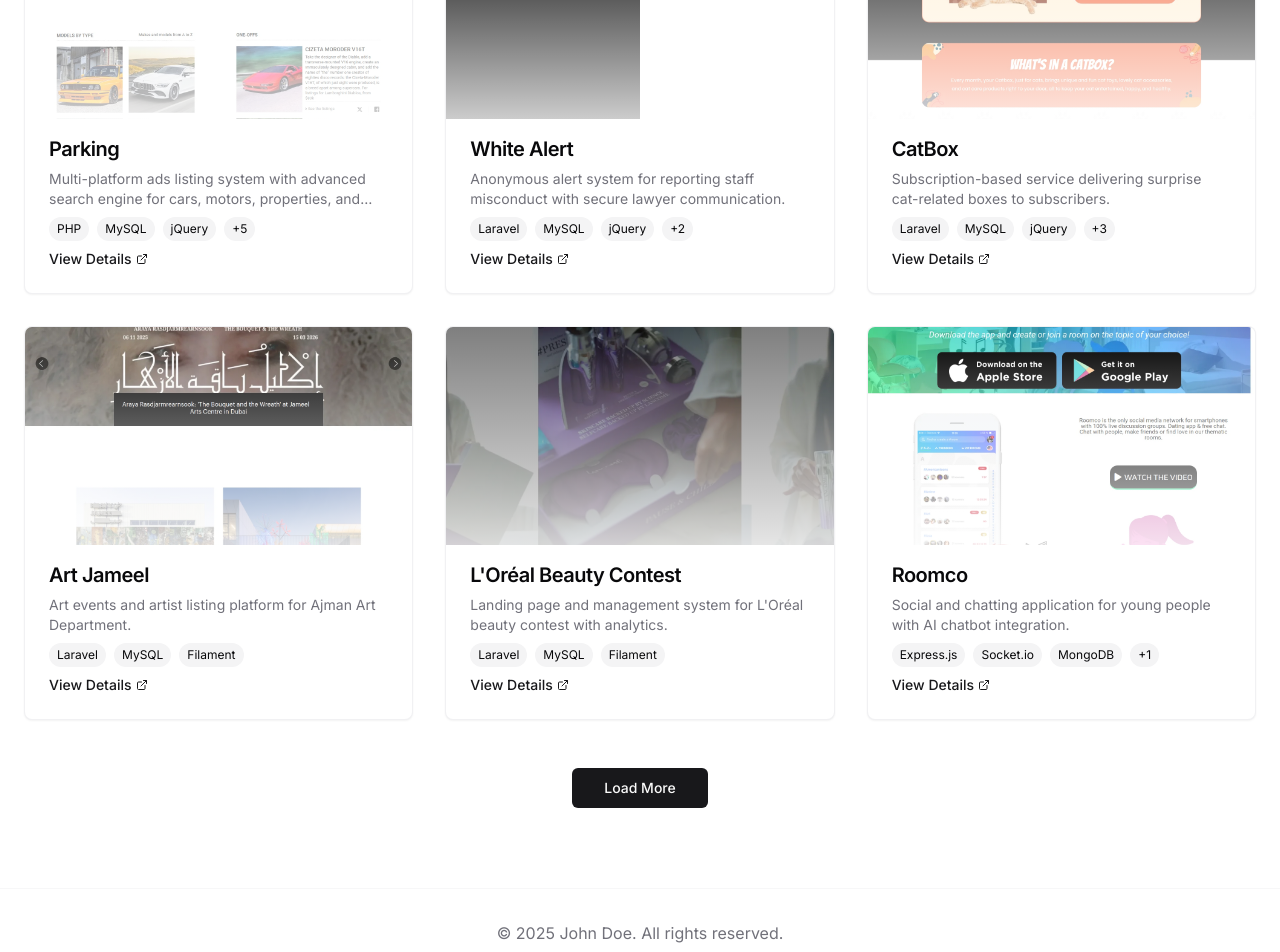
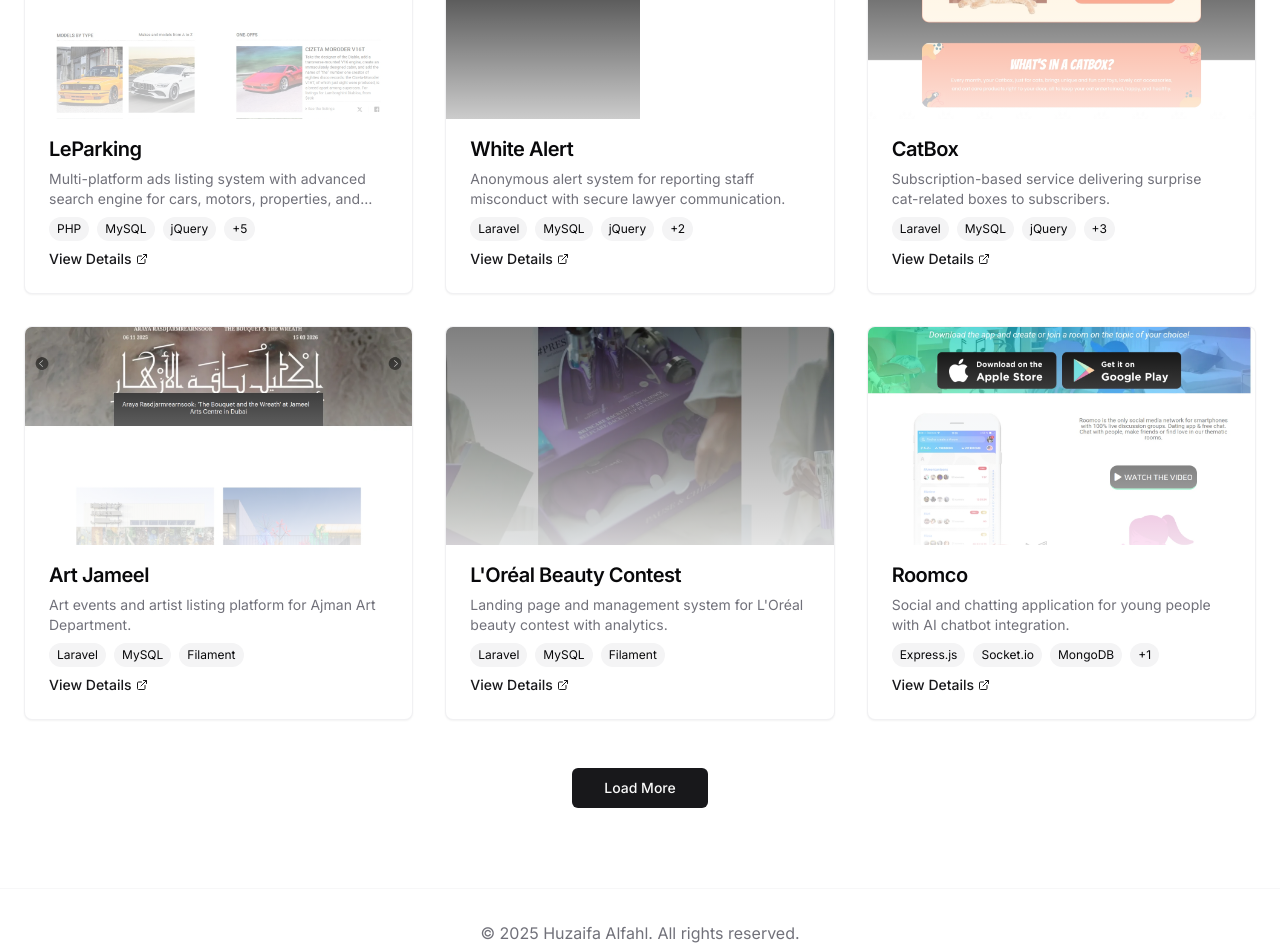
Before and after one commit to Huzaifa-0/my-portfolio, a React (Vite) app: page /projects in a window 1280 px wide. Shown: the part 440-1392 px from the top of the page. Built offline with nearby package versions, Linux system fonts and the light colour scheme.

Commit message:
update the projects data

```diff
--- a/src/data/projects.json
+++ b/src/data/projects.json
@@ -1,7 +1,7 @@
 [
   {
     "id": "1",
-    "title": "Parking",
+    "title": "LeParking",
     "link": "https://www.theparking.eu/",
     "excerpt": "Multi-platform ads listing system with advanced search engine for cars, motors, properties, and automotive brands.",
     "description": "Ads listing platform aggregating content from popular sources into a single site using an advanced search engine. Multi-application project handling car ads, motors, properties, and specialized platforms for JLR group and Hyundai with integrated payment processing and CRM.",
--- a/src/pages/Projects.tsx
+++ b/src/pages/Projects.tsx
@@ -78,7 +78,7 @@ const Projects = () => {
       <footer className="py-8 bg-background border-t border-border/30">
         <div className="container text-center">
           <p className="text-muted-foreground">
-            © {new Date().getFullYear()} John Doe. All rights reserved.
+            © {new Date().getFullYear()} Huzaifa Alfahl. All rights reserved.
           </p>
         </div>
       </footer>
```
